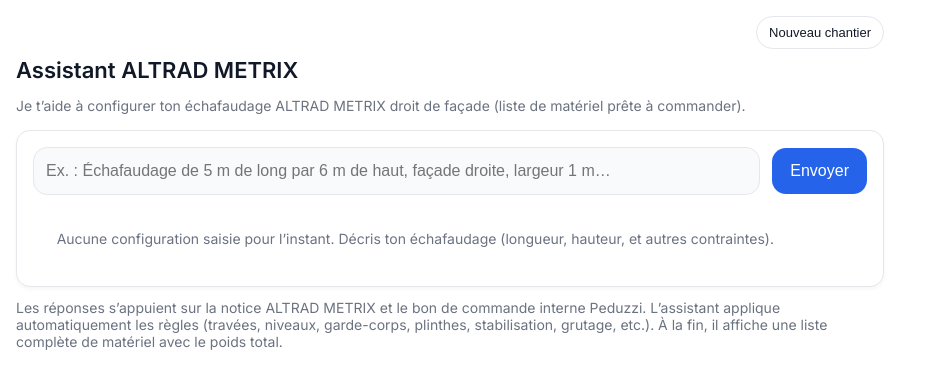
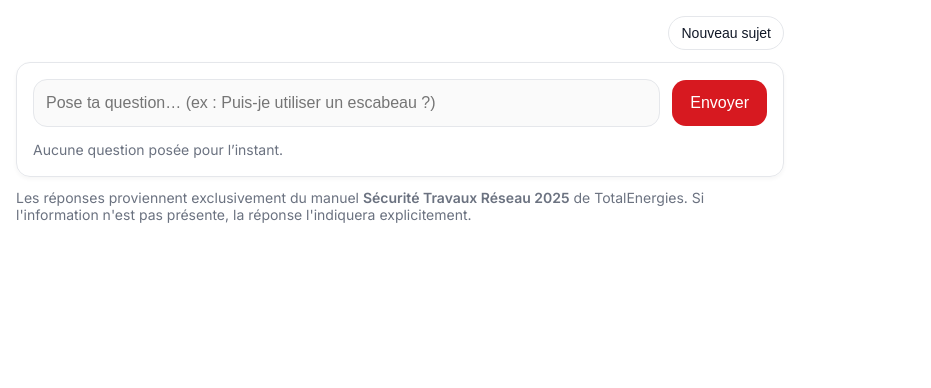
Before and after one commit to pierrehouillon/Assistant-IA-QHSSE-TOTAL, a website: page index.html in a window 1280 px wide. Shown: the whole page, without its empty margins (0-931 px from the left). Drawn offline with Linux system fonts and the light colour scheme.

Commit message:
Update index.html

```diff
--- a/index.html
+++ b/index.html
@@ -3,37 +3,34 @@
 <head>
   <meta charset="utf-8" />
   <meta name="viewport" content="width=device-width,initial-scale=1,maximum-scale=1,viewport-fit=cover" />
-  <title>Assistant ALTRAD METRIX – Liste de matériel</title>
+  <title>Assistant Sécurité Réseau 2025</title>
 
+  <!-- Police Inter (comme Glide) -->
   <link href="https://fonts.googleapis.com/css2?family=Inter:wght@400;500;600&display=swap" rel="stylesheet">
 
   <style>
     :root{
-      --gap:12px; --radius:14px; --border:#e5e7eb; --muted:#6b7280; --primary:#2563eb;
-      --bg-soft:#f9fafb;
+      --gap:12px; --radius:14px; --border:#e5e7eb; --muted:#6b7280; --primary:#d71920;
+      --bg-soft:#fafafa; --ok:#059669;
     }
     *{box-sizing:border-box}
     body{
-      margin:0; padding:16px; max-width:900px;
+      margin:0; padding:16px; max-width:800px;
       font-family:'Inter',system-ui,-apple-system,Segoe UI,Roboto,Arial,sans-serif;
-      color:#111827; background:#ffffff; -webkit-font-smoothing:antialiased;
+      color:#111827; background:#fff; -webkit-font-smoothing:antialiased;
     }
-
-    h1{font-size:22px;margin:0 0 4px;font-weight:600}
-    .subtitle{color:var(--muted);font-size:14px;margin-bottom:16px}
-
     .topbar{display:flex;justify-content:flex-end;align-items:center;gap:8px;margin-bottom:8px}
     .ghost-btn{
       appearance:none;border:1px solid var(--border);background:#fff;color:#111827;
-      padding:8px 12px;border-radius:999px;font-size:13px;cursor:pointer;
+      padding:8px 12px;border-radius:999px;font-size:14px;cursor:pointer;
     }
-    .ghost-btn:hover{background:#f3f4f6}
+    .ghost-btn:hover{background:#f8f8f8}
 
     .flash{
       display:none; align-items:center; gap:8px;
       border:1px solid #d1fae5; background:#ecfdf5; color:#065f46;
-      padding:6px 10px; border-radius:999px; font-size:12px;
-      animation:fade .25s ease;
+      padding:8px 12px; border-radius:999px; font-size:13px;
+      animation:fade 0.25s ease;
     }
     .flash.show{display:inline-flex}
     @keyframes fade{from{opacity:.2;transform:translateY(-2px)}to{opacity:1;transform:none}}
@@ -41,7 +38,6 @@
     .card{
       border:1px solid var(--border); border-radius:var(--radius);
       padding:16px; margin:12px 0; box-shadow:0 2px 4px rgba(0,0,0,.04);
-      background:#fff;
     }
     .row{display:flex;gap:var(--gap); align-items:center}
 
@@ -57,45 +53,37 @@
       border:none; background:var(--primary); color:#fff; font-weight:500; cursor:pointer;
       transition:background .2s;
     }
-    button.primary:hover{background:#1d4ed8}
+    button.primary:hover{background:#b41319}
 
-    .answer{white-space:pre-wrap; line-height:1.5; margin-top:12px;font-size:14px}
+    .answer{white-space:pre-wrap; line-height:1.5; margin-top:12px}
     .muted{color:var(--muted); font-size:14px; margin-top:10px}
     .loading{opacity:.7}
 
     @media (max-width:600px){
       input,button.primary{font-size:15px}
       .topbar{justify-content:space-between}
-      h1{font-size:19px}
     }
   </style>
 </head>
 <body>
 
+  <!-- Barre discrète : bouton + confirmation -->
   <div class="topbar">
-    <span id="flash" class="flash">🆕 Nouveau chantier démarré</span>
-    <button id="newTopic" class="ghost-btn" aria-label="Nouveau chantier">Nouveau chantier</button>
+    <span id="flash" class="flash">🆕 Nouveau sujet lancé</span>
+    <button id="newTopic" class="ghost-btn" aria-label="Nouveau sujet">Nouveau sujet</button>
   </div>
-
-  <h1>Assistant ALTRAD METRIX</h1>
-  <p class="subtitle">
-    Je t’aide à configurer ton échafaudage ALTRAD METRIX droit de façade (liste de matériel prête à commander).
-  </p>
 
   <div class="card">
     <div class="row" style="margin-bottom:12px;">
-      <input id="q" placeholder="Ex. : Échafaudage de 5 m de long par 6 m de haut, façade droite, largeur 1 m…" />
+      <input id="q" placeholder="Pose ta question… (ex : Puis-je utiliser un escabeau ?)" />
       <button id="go" class="primary">Envoyer</button>
     </div>
-    <div id="out" class="answer muted">
-      Aucune configuration saisie pour l’instant. Décris ton échafaudage (longueur, hauteur, et autres contraintes).
-    </div>
+    <div id="out" class="answer muted">Aucune question posée pour l’instant.</div>
   </div>
 
   <p class="muted">
-    Les réponses s’appuient sur la notice ALTRAD METRIX et le bon de commande interne Peduzzi.
-    L’assistant applique automatiquement les règles (travées, niveaux, garde-corps, plinthes, stabilisation, grutage, etc.).
-    À la fin, il affiche une liste complète de matériel avec le poids total.
+    Les réponses proviennent exclusivement du manuel <strong>Sécurité Travaux Réseau 2025</strong> de TotalEnergies.
+    Si l'information n'est pas présente, la réponse l'indiquera explicitement.
   </p>
 
   <script>
@@ -107,8 +95,8 @@
     const newBtn = document.getElementById("newTopic");
     const flash = document.getElementById("flash");
 
-    // Thread courant mémorisé comme pour le QHSSE
-    let threadId = localStorage.getItem("metrix_thread") || null;
+    // On retient le thread courant en local pour enchaîner les questions
+    let threadId = localStorage.getItem("q_thread") || null;
 
     function showFlash() {
       flash.classList.add("show");
@@ -117,11 +105,11 @@
 
     function startNewTopic() {
       threadId = null;
-      localStorage.removeItem("metrix_thread");
+      localStorage.removeItem("q_thread");
       qEl.value = "";
       qEl.focus();
       outEl.classList.add("muted");
-      outEl.textContent = "Nouveau chantier démarré. Décris ton échafaudage (ex. : 5 m de long × 6 m de haut).";
+      outEl.textContent = "Nouveau sujet démarré. Pose ta première question.";
       showFlash();
     }
 
@@ -129,7 +117,7 @@
       const question = qEl.value.trim();
       if (!question) return;
 
-      outEl.textContent = "⏳ Calcul de l’échafaudage et de la liste de matériel…";
+      outEl.textContent = "⏳ Recherche dans le document…";
       outEl.classList.add("loading");
 
       try {
@@ -140,13 +128,16 @@
         });
         const data = await r.json();
 
+        // on mémorise le thread renvoyé (pour conversation continue)
         if (data?.threadId) {
           threadId = data.threadId;
-          localStorage.setItem("metrix_thread", threadId);
+          localStorage.setItem("q_thread", threadId);
         }
 
         outEl.classList.remove("muted");
         outEl.textContent = data?.answer || "❌ Pas de réponse.";
+
+        // vider le champ et remettre le focus
         qEl.value = "";
         qEl.focus();
       } catch (e) {
@@ -161,7 +152,7 @@
     goEl.addEventListener("click", ask);
     qEl.addEventListener("keydown", (e)=>{ if(e.key==="Enter") ask(); });
 
-    // Support test ?q=
+    // Support test avec ?q=
     const u = new URL(window.location.href);
     const initial = u.searchParams.get("q");
     if (initial) { startNewTopic(); qEl.value = initial; ask(); }
```
